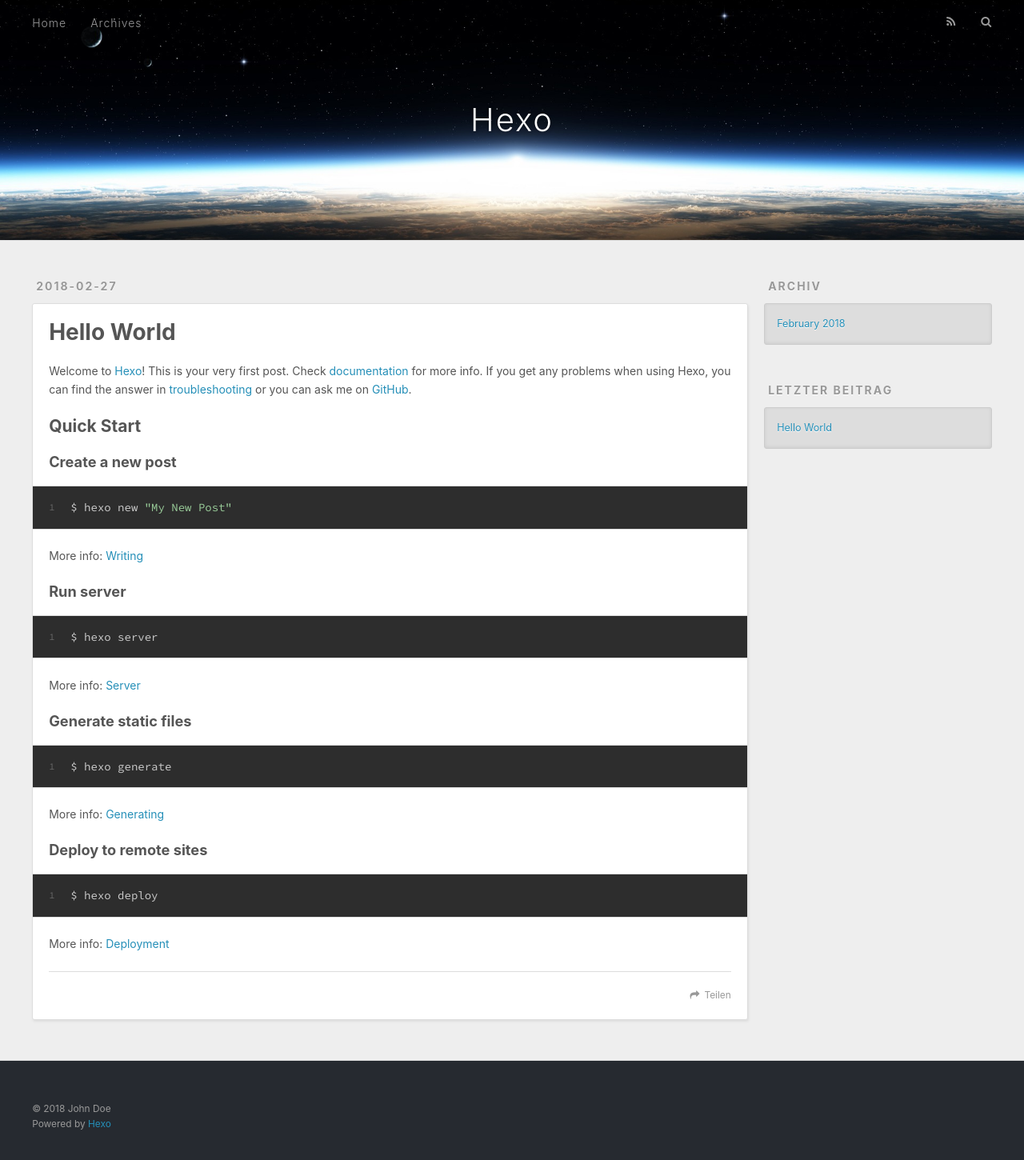
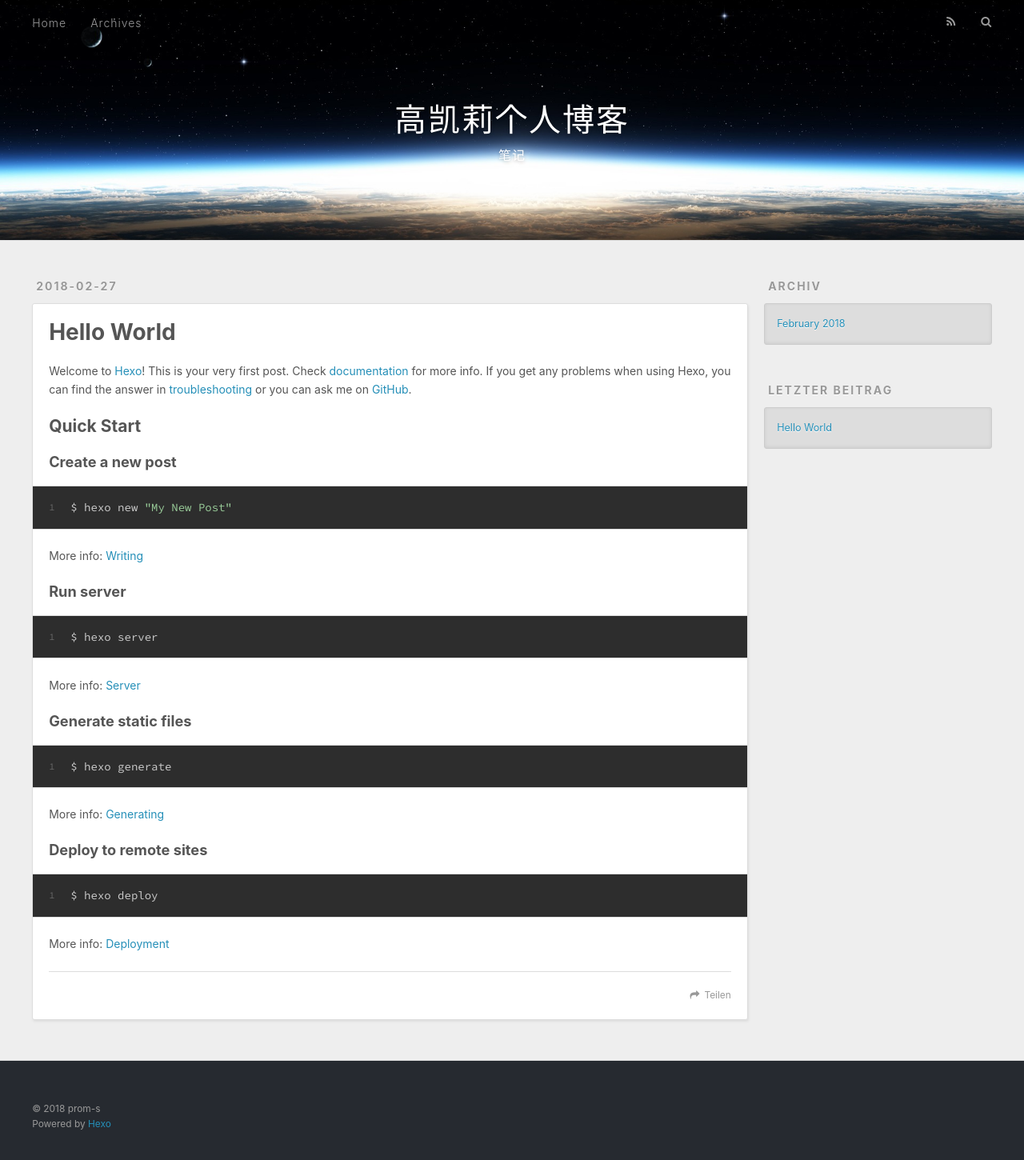
Before and after one commit to prom-s/prom-s.github.io, a plain HTML site: page index.html in a window 1280 px wide. Shown: the whole page at 80% size. Drawn offline with nearby package versions, Linux system fonts and the light colour scheme.

Commit message:
Site updated: 2018-02-27 16:26:14

```diff
--- a/index.html
+++ b/index.html
@@ -5,16 +5,20 @@
 
 
 
-  <title>Hexo</title>
+  <title>高凯莉个人博客</title>
   <meta name="viewport" content="width=device-width, initial-scale=1, maximum-scale=1">
-  <meta property="og:type" content="website">
-<meta property="og:title" content="Hexo">
+  <meta name="description" content="主要用于个人学习笔记">
+<meta property="og:type" content="website">
+<meta property="og:title" content="高凯莉个人博客">
 <meta property="og:url" content="http://yoursite.com/index.html">
-<meta property="og:site_name" content="Hexo">
+<meta property="og:site_name" content="高凯莉个人博客">
+<meta property="og:description" content="主要用于个人学习笔记">
+<meta property="og:locale" content="中文">
 <meta name="twitter:card" content="summary">
-<meta name="twitter:title" content="Hexo">
+<meta name="twitter:title" content="高凯莉个人博客">
+<meta name="twitter:description" content="主要用于个人学习笔记">
 
-    <link rel="alternate" href="/atom.xml" title="Hexo" type="application/atom+xml">
+    <link rel="alternate" href="/atom.xml" title="高凯莉个人博客" type="application/atom+xml">
 
 
     <link rel="icon" href="/favicon.png">
@@ -33,8 +37,12 @@
   <div id="header-outer" class="outer">
     <div id="header-title" class="inner">
       <h1 id="logo-wrap">
-        <a href="/" id="logo">Hexo</a>
+        <a href="/" id="logo">高凯莉个人博客</a>
       </h1>
+
+        <h2 id="subtitle-wrap">
+          <a href="/" id="subtitle">笔记</a>
+        </h2>
 
     </div>
     <div id="header-inner" class="inner">
@@ -96,7 +104,7 @@
 
     </div>
     <footer class="article-footer">
-      <a data-url="http://yoursite.com/2018/02/27/hello-world/" data-id="cje5ae7en0000p0l16ibl0uxi" class="article-share-link">Teilen</a>
+      <a data-url="http://yoursite.com/2018/02/27/hello-world/" data-id="cje5dyo510000x0l18k330i5x" class="article-share-link">Teilen</a>
 
 
     </footer>
@@ -152,7 +160,7 @@
 
   <div class="outer">
     <div id="footer-info" class="inner">
-      &copy; 2018 John Doe<br>
+      &copy; 2018 prom-s<br>
       Powered by <a href="http://hexo.io/" target="_blank">Hexo</a>
     </div>
   </div>
```
Also changed, not shown: 2018/02/27/hello-world/index.html (+11 -6 lines), archives/2018/02/index.html (+16 -8 lines), archives/2018/index.html (+16 -8 lines), archives/index.html (+16 -8 lines).
